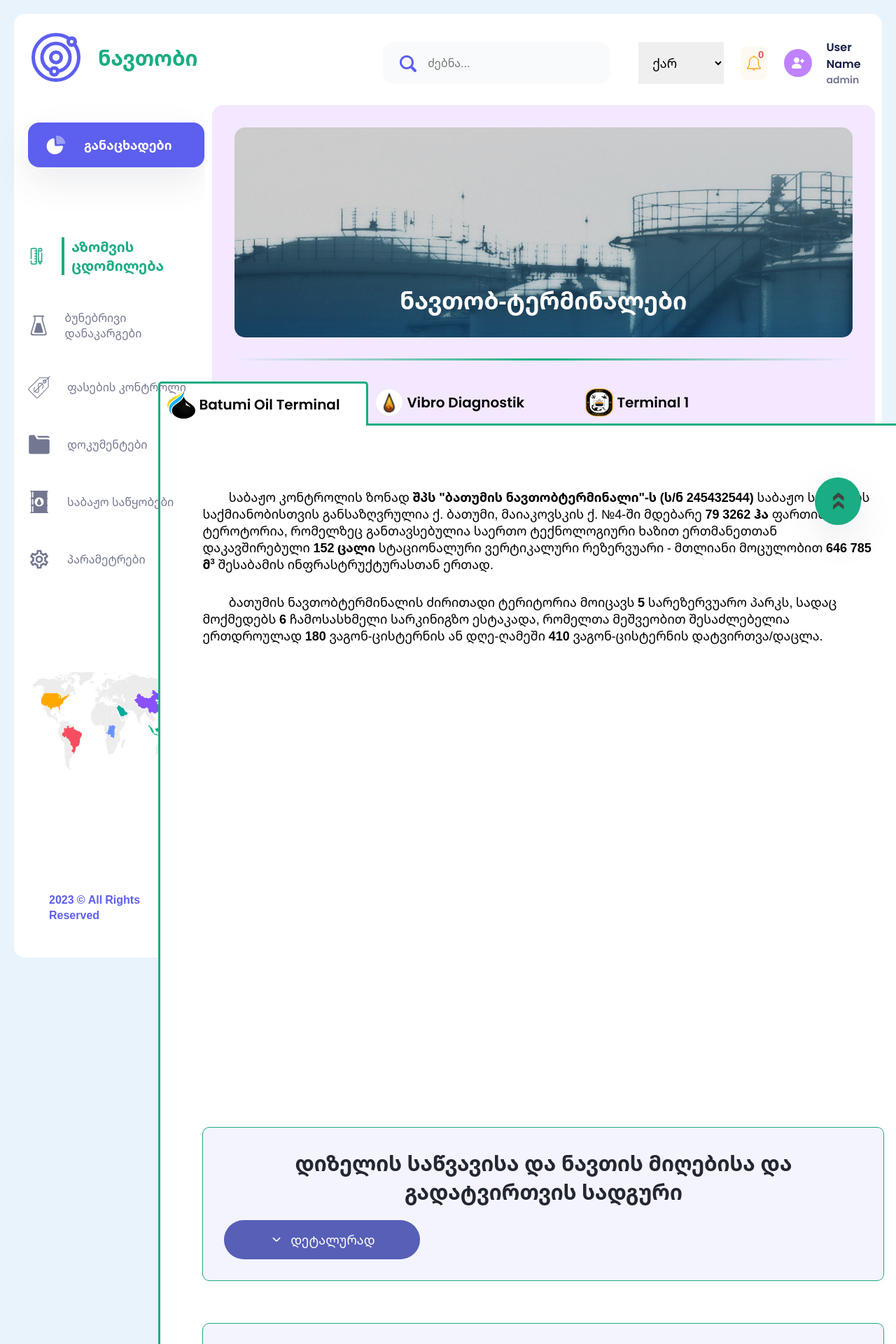
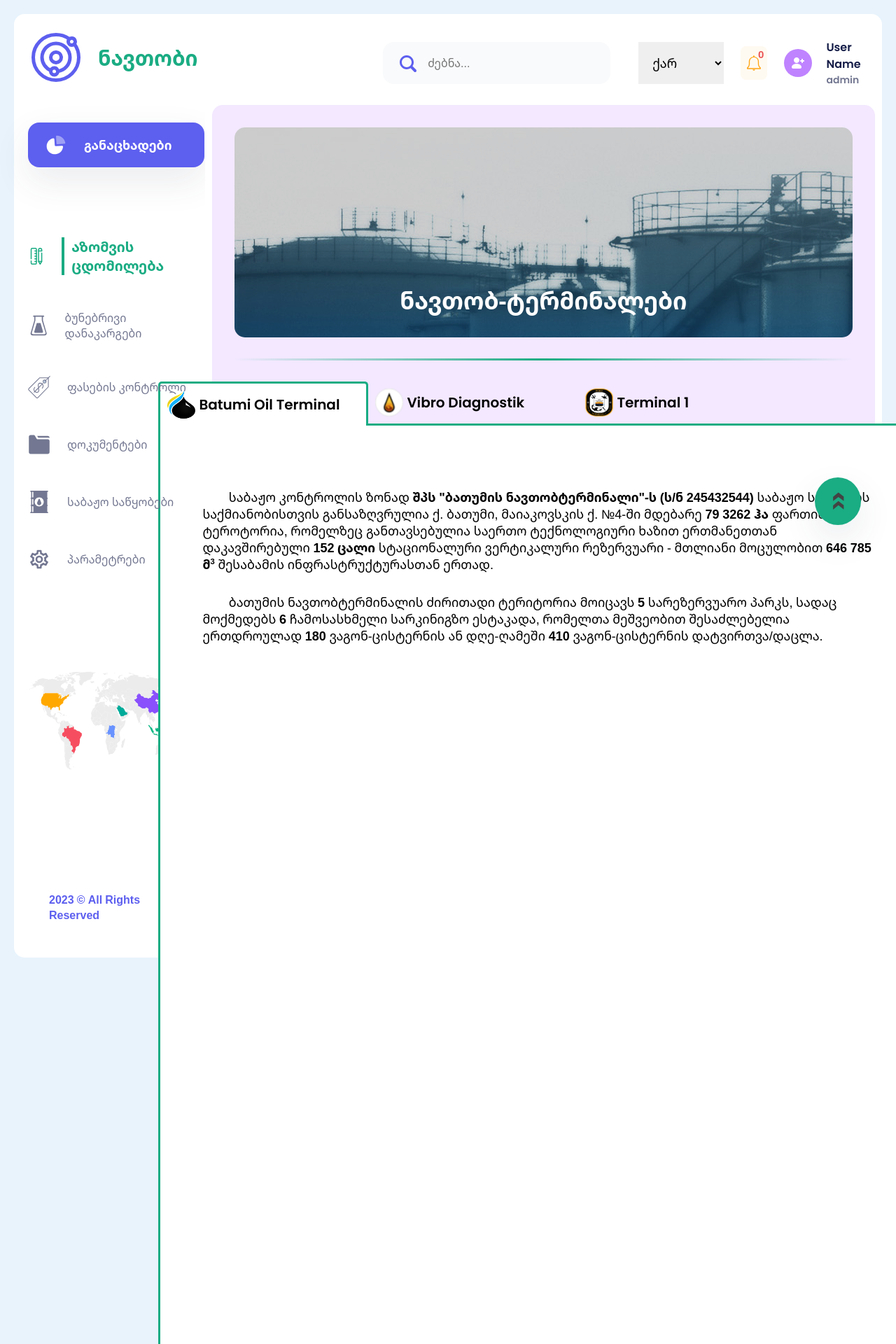
Before and after one commit to irakli85/Oil-Dashboard, a React (Vite) app: page /terminals in a window 1280 px wide. Shown: the top 1920 px of the page at 70% size. Built offline with nearby package versions, Linux system fonts and the light colour scheme.

Commit message:
first commit

```diff
--- a/src/components/BOT.jsx
+++ b/src/components/BOT.jsx
@@ -345,7 +345,7 @@ const Table = styled.table`
 const Iframe = styled.iframe`
     margin-top: 3rem;
     width: 100%;
-    height: 600px;
+    height: 94rem;
     object-fit: fill;
 `
 
```
